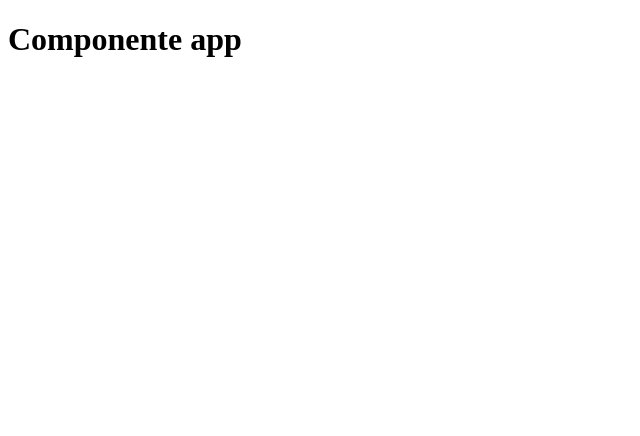
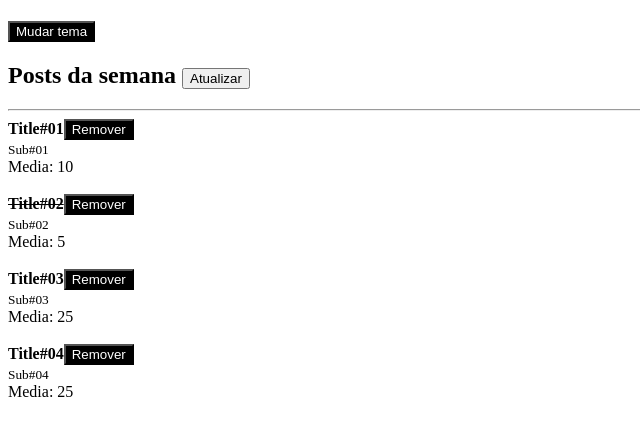
Before and after one commit to thiagocrux/jstack, a React app in the folder react-fundamentos/: page / in a window 1280 px wide. Shown: the top 436 px of the page, without its empty margins (0-640 px from the left). Built offline with nearby package versions, Linux system fonts and the light colour scheme.

Commit message:
feat: finish first fundaments section

```diff
--- a/react-fundamentos/package.json
+++ b/react-fundamentos/package.json
@@ -22,6 +22,7 @@
     "webpack-dev-server": "^5.2.0"
   },
   "dependencies": {
+    "prop-types": "^15.8.1",
     "react": "^19.0.0",
     "react-dom": "^19.0.0"
   }
--- a/react-fundamentos/src/App.js
+++ b/react-fundamentos/src/App.js
@@ -1,7 +1,82 @@
-import React from "react";
+import React, { createContext, useState } from 'react';
+
+import Post from './Post';
+import Header from './Header';
+import { ThemeProvider } from './ThemeContext';
 
 function App() {
-  return <h1>Componente app</h1>;
+  const [posts, setPosts] = useState([
+    {
+      id: Math.random(),
+      title: 'Title#01',
+      subtitle: 'Sub#01',
+      likes: 20,
+      read: false,
+    },
+    {
+      id: Math.random(),
+      title: 'Title#02',
+      subtitle: 'Sub#02',
+      likes: 10,
+      read: true,
+    },
+    {
+      id: Math.random(),
+      title: 'Title#03',
+      subtitle: 'Sub#03',
+      likes: 50,
+      read: false,
+    },
+    {
+      id: Math.random(),
+      title: 'Title#04',
+      subtitle: 'Sub#04',
+      likes: 50,
+      read: false,
+    },
+  ]);
+
+  function handleRefresh() {
+    setPosts((prevState) => [
+      ...prevState,
+      {
+        id: Math.random(),
+        title: `Title#$0${prevState.length + 1}`,
+        subtitle: `Sub#0${prevState.length + 1}`,
+        likes: 0,
+      },
+    ]);
+  }
+
+  function handleRemovePost(id) {
+    setPosts((prevState) => prevState.filter((post) => id !== post.id));
+  }
+
+  return (
+    <ThemeProvider>
+      <Header>
+        <h2>
+          Posts da semana <button onClick={handleRefresh}>Atualizar</button>
+        </h2>
+      </Header>
+
+      <hr />
+
+      {posts.map((post) => (
+        <Post
+          key={post.id}
+          post={{
+            id: post.id,
+            title: post.title,
+            subtitle: post.subtitle,
+            likes: post.likes,
+            read: post.read,
+          }}
+          onRemove={handleRemovePost}
+        />
+      ))}
+    </ThemeProvider>
+  );
 }
 
 export default App;
--- /dev/null
+++ b/react-fundamentos/src/Button.js
@@ -0,0 +1,25 @@
+import React, { useContext } from 'react';
+import PropTypes from 'prop-types';
+
+import { ThemeContext } from './ThemeContext';
+
+export default function Button(props) {
+  const { theme } = useContext(ThemeContext);
+
+  return (
+    <button
+      onClick={props.onClick}
+      style={{
+        color: theme === 'dark' ? '#fff' : '#000',
+        background: theme === 'dark' ? '#000' : '#fff',
+      }}
+    >
+      {props.children}
+    </button>
+  );
+}
+
+Button.propTypes = {
+  children: PropTypes.node.isRequired,
+  onClick: PropTypes.func.isRequired,
+};
--- /dev/null
+++ b/react-fundamentos/src/Header.js
@@ -0,0 +1,26 @@
+import React, { useContext } from 'react';
+import PropTypes from 'prop-types';
+
+import Button from './Button';
+import { ThemeContext } from './ThemeContext';
+
+export default function Header(props) {
+  const { onToggleTheme } = useContext(ThemeContext);
+
+  return (
+    <>
+      <h1>{props.title}</h1>
+      <Button onClick={onToggleTheme}>Mudar tema</Button>
+      {props.children}
+    </>
+  );
+}
+
+Header.propTypes = {
+  title: PropTypes.string,
+  children: PropTypes.children,
+};
+
+Header.defaultProps = {
+  title: `JStack's Blog`,
+};
--- /dev/null
+++ b/react-fundamentos/src/Post.js
@@ -0,0 +1,37 @@
+import React from 'react';
+import PropTypes from 'prop-types';
+
+import PostHeader from './PostHeader';
+
+export default function Post(props) {
+  return (
+    <>
+      <article>
+        <PostHeader
+          post={{
+            id: props.post.id,
+            title: props.post.title,
+            read: props.post.read,
+          }}
+          onRemove={props.onRemove}
+        />
+        <br />
+        <small>{props.post.subtitle}</small>
+        <br />
+        Media: {props.post.likes / 2}
+      </article>
+      <br />
+    </>
+  );
+}
+
+Post.propTypes = {
+  post: PropTypes.shape({
+    id: PropTypes.number.isRequired,
+    title: PropTypes.string.isRequired,
+    subtitle: PropTypes.string.isRequired,
+    likes: PropTypes.number.isRequired,
+    read: PropTypes.bool.isRequired,
+  }).isRequired,
+  onRemove: PropTypes.func.isRequired,
+};
--- /dev/null
+++ b/react-fundamentos/src/PostHeader.js
@@ -0,0 +1,25 @@
+import React, { useContext } from 'react';
+import PropTypes from 'prop-types';
+
+import Button from './Button';
+
+export default function PostHeader(props) {
+  return (
+    <>
+      <strong>
+        {props.post.read && <s>{props.post.title}</s>}
+        {!props.post.read && props.post.title}
+      </strong>
+      <Button onClick={() => props.onRemove(props.post.id)}>Remover</Button>
+    </>
+  );
+}
+
+PostHeader.propTypes = {
+  post: PropTypes.shape({
+    id: PropTypes.number.isRequired,
+    title: PropTypes.string.isRequired,
+    read: PropTypes.bool.isRequired,
+  }).isRequired,
+  onRemove: PropTypes.func.isRequired,
+};
--- /dev/null
+++ b/react-fundamentos/src/ThemeContext.js
@@ -0,0 +1,17 @@
+import React, { createContext, useState } from 'react';
+
+export const ThemeContext = createContext('dark');
+
+export function ThemeProvider(props) {
+  const [theme, setTheme] = useState('dark');
+
+  function handleToggleTheme() {
+    setTheme((prevState) => (prevState === 'dark' ? 'light' : 'dark'));
+  }
+
+  return (
+    <ThemeContext.Provider value={{ theme, onToggleTheme: handleToggleTheme }}>
+      {props.children}
+    </ThemeContext.Provider>
+  );
+}
--- a/react-fundamentos/webpack.config.js
+++ b/react-fundamentos/webpack.config.js
@@ -1,16 +1,16 @@
-const path = require("path");
-const HtmlWebpackPlugin = require("html-webpack-plugin");
-const { CleanWebpackPlugin } = require("clean-webpack-plugin");
+const path = require('path');
+const HtmlWebpackPlugin = require('html-webpack-plugin');
+const { CleanWebpackPlugin } = require('clean-webpack-plugin');
 
 module.exports = {
-  entry: path.resolve(__dirname, "src", "index.js"),
+  entry: path.resolve(__dirname, 'src', 'index.js'),
   output: {
-    path: path.resolve(__dirname, "build"),
-    filename: "bundle[hash].js",
+    path: path.resolve(__dirname, 'build'),
+    filename: 'bundle[hash].js',
   },
   plugins: [
     new HtmlWebpackPlugin({
-      template: path.resolve(__dirname, "public", "index.html"),
+      template: path.resolve(__dirname, 'public', 'index.html'),
     }),
     new CleanWebpackPlugin(),
   ],
@@ -19,11 +19,11 @@ module.exports = {
       {
         test: /\.js$/,
         exclude: /node_modules/,
-        use: "babel-loader",
+        use: 'babel-loader',
       },
-    ]
+    ],
   },
   devServer: {
-    port: 3000
-  }
+    port: 3000,
+  },
 };
```
Also changed, not shown: react-fundamentos/src/index.js (+7 -6 lines), 2 other files (tests, documents, lock files or other folders).
